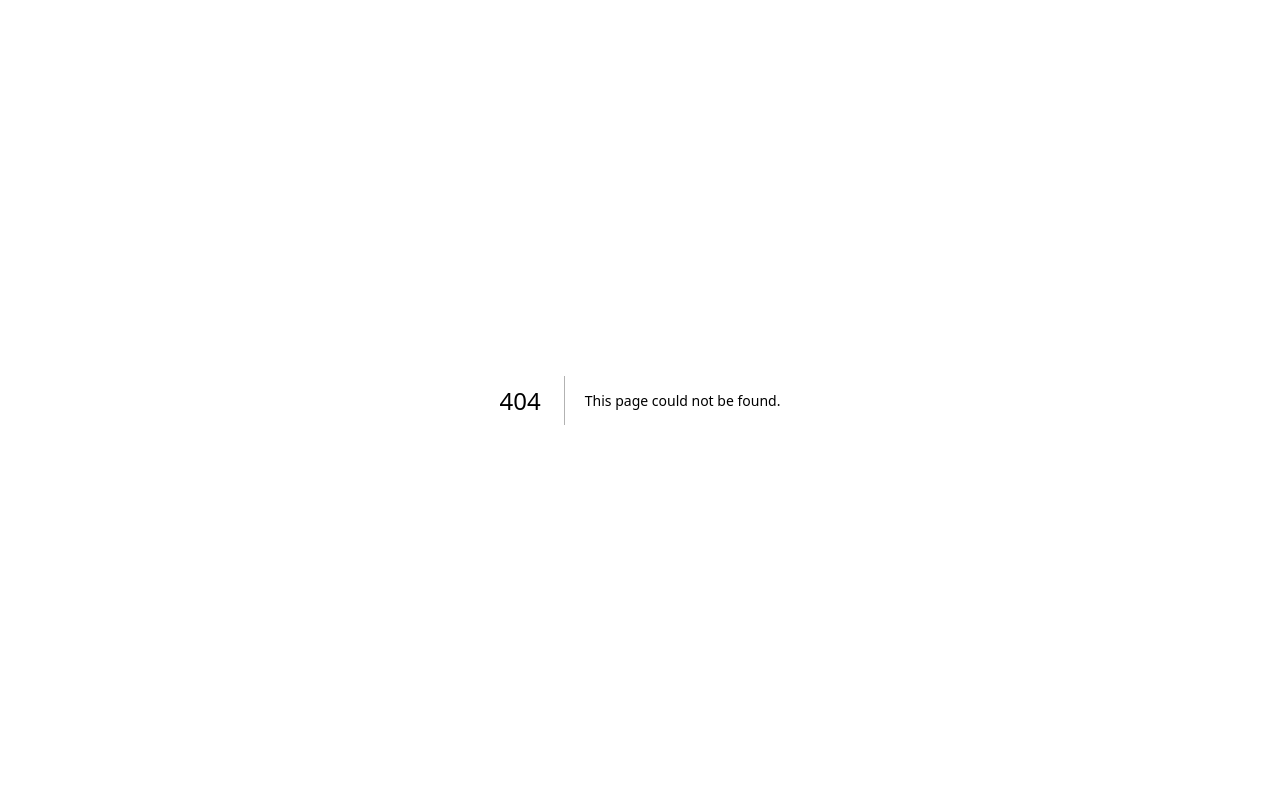
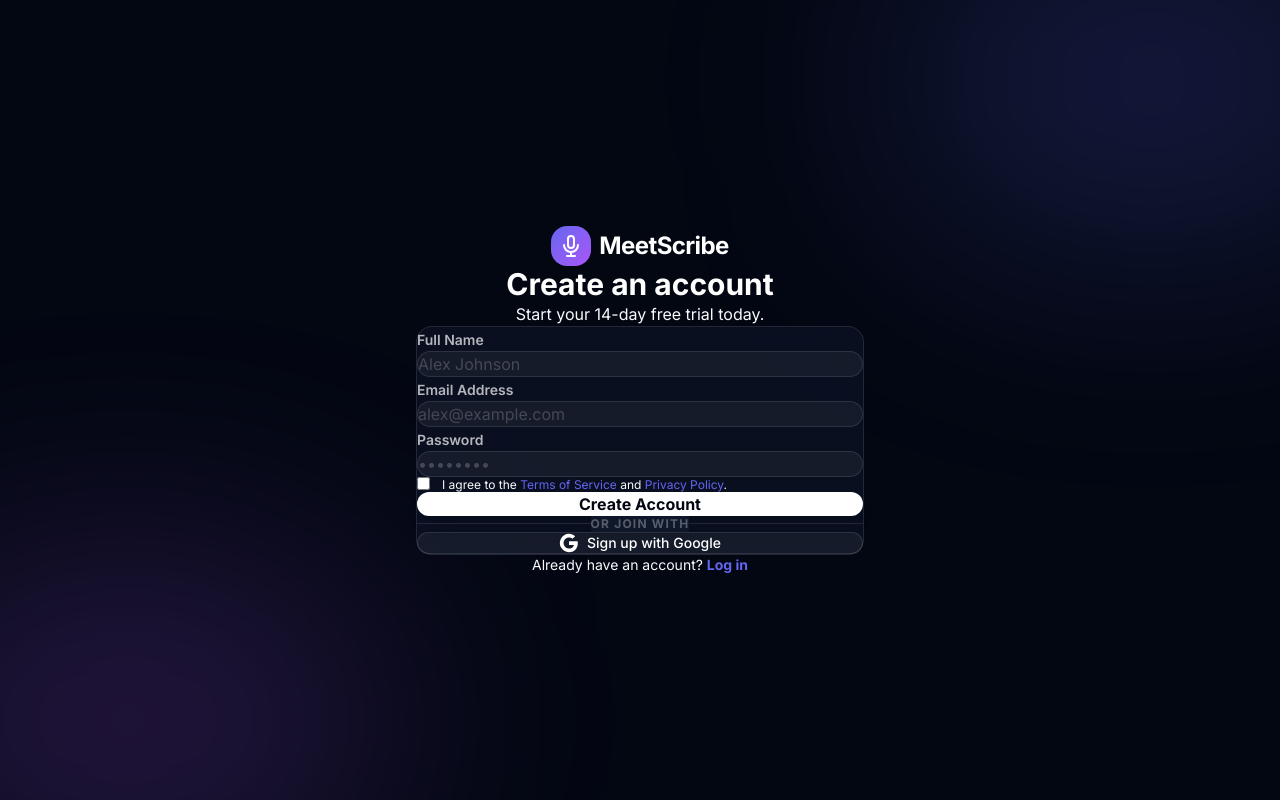
Before and after one commit to BYIRINGIRO-Samuel/Summora, a Next.js app: page /signup in a window 1280 px wide. Before the commit this address had no page. Built offline with nearby package versions, Linux system fonts and the light colour scheme.

Commit message:
feat: implement premium signup page

```diff
--- /dev/null
+++ b/app/signup/page.tsx
@@ -0,0 +1,104 @@
+"use client";
+
+import Link from "next/link";
+import { useState } from "react";
+
+export default function SignupPage() {
+  const [name, setName] = useState("");
+  const [email, setEmail] = useState("");
+  const [password, setPassword] = useState("");
+
+  return (
+    <div className="min-h-screen flex items-center justify-center relative p-6 overflow-hidden">
+      {/* Background Decor */}
+      <div className="absolute top-0 left-0 w-full h-full -z-10">
+        <div className="absolute top-[-10%] right-[-10%] w-[40%] h-[40%] bg-primary/20 rounded-full blur-[120px]" />
+        <div className="absolute bottom-[-10%] left-[-10%] w-[40%] h-[40%] bg-secondary/20 rounded-full blur-[120px]" />
+      </div>
+
+      <div className="w-full max-w-md">
+        <div className="text-center mb-10">
+          <Link href="/" className="inline-flex items-center gap-2 mb-8 group">
+            <div className="w-10 h-10 rounded-xl bg-gradient-to-br from-primary to-secondary flex items-center justify-center">
+              <svg className="w-6 h-6 text-white" fill="none" viewBox="0 0 24 24" stroke="currentColor">
+                <path strokeLinecap="round" strokeLinejoin="round" strokeWidth={2} d="M19 11a7 7 0 01-7 7m0 0a7 7 0 01-7-7m7 7v4m0 0H8m4 0h4m-4-8a3 3 0 01-3-3V5a3 3 0 116 0v6a3 3 0 01-3 3z" />
+              </svg>
+            </div>
+            <span className="text-2xl font-bold tracking-tight text-white group-hover:gradient-text transition-all duration-300">MeetScribe</span>
+          </Link>
+          <h1 className="text-3xl font-bold text-white mb-2">Create an account</h1>
+          <p className="text-text-muted">Start your 14-day free trial today.</p>
+        </div>
+
+        <div className="glass-card p-8 md:p-10">
+          <form className="space-y-5" onSubmit={(e) => e.preventDefault()}>
+            <div className="space-y-2">
+              <label className="text-sm font-semibold text-white/70 ml-1">Full Name</label>
+              <input
+                type="text"
+                value={name}
+                onChange={(e) => setName(e.target.value)}
+                placeholder="Alex Johnson"
+                className="w-full px-4 py-3 rounded-xl bg-white/5 border border-white/10 text-white placeholder:text-white/20 focus:border-primary focus:ring-1 focus:ring-primary outline-none transition-all"
+              />
+            </div>
+            <div className="space-y-2">
+              <label className="text-sm font-semibold text-white/70 ml-1">Email Address</label>
+              <input
+                type="email"
+                value={email}
+                onChange={(e) => setEmail(e.target.value)}
+                placeholder="alex@example.com"
+                className="w-full px-4 py-3 rounded-xl bg-white/5 border border-white/10 text-white placeholder:text-white/20 focus:border-primary focus:ring-1 focus:ring-primary outline-none transition-all"
+              />
+            </div>
+            <div className="space-y-2">
+              <label className="text-sm font-semibold text-white/70 ml-1">Password</label>
+              <input
+                type="password"
+                value={password}
+                onChange={(e) => setPassword(e.target.value)}
+                placeholder="••••••••"
+                className="w-full px-4 py-3 rounded-xl bg-white/5 border border-white/10 text-white placeholder:text-white/20 focus:border-primary focus:ring-1 focus:ring-primary outline-none transition-all"
+              />
+            </div>
+
+            <div className="flex items-start gap-3 py-2">
+              <input type="checkbox" className="mt-1 accent-primary" id="terms" required />
+              <label htmlFor="terms" className="text-xs text-text-muted leading-tight">
+                I agree to the <Link href="#" className="text-primary hover:underline">Terms of Service</Link> and <Link href="#" className="text-primary hover:underline">Privacy Policy</Link>.
+              </label>
+            </div>
+
+            <button className="w-full py-4 rounded-xl bg-white text-background font-bold hover:bg-gray-200 transition-all transform active:scale-[0.98] shadow-lg">
+              Create Account
+            </button>
+
+            <div className="relative py-2">
+              <div className="absolute inset-0 flex items-center">
+                 <div className="w-full border-t border-white/10"></div>
+              </div>
+              <div className="relative flex justify-center text-xs uppercase font-bold tracking-widest text-white/30">
+                 <span className="bg-[#0f172a] px-2">Or join with</span>
+              </div>
+            </div>
+
+            <button className="w-full flex items-center justify-center gap-2 py-3 rounded-xl bg-white/5 border border-white/10 hover:bg-white/10 transition-all text-white text-sm font-medium">
+              <svg className="w-5 h-5" viewBox="0 0 24 24">
+                <path fill="currentColor" d="M22.56 12.25c0-.78-.07-1.53-.2-2.25H12v4.26h5.92c-.26 1.37-1.04 2.53-2.21 3.31v2.77h3.57c2.08-1.92 3.28-4.74 3.28-8.09z" />
+                <path fill="currentColor" d="M12 23c2.97 0 5.46-.98 7.28-2.66l-3.57-2.77c-.98.66-2.23 1.06-3.71 1.06-2.86 0-5.29-1.93-6.16-4.53H2.18v2.84C3.99 20.53 7.7 23 12 23z" />
+                <path fill="currentColor" d="M5.84 14.09c-.22-.66-.35-1.36-.35-2.09s.13-1.43.35-2.09V7.07H2.18C1.43 8.55 1 10.22 1 12s.43 3.45 1.18 4.93l2.85-2.22.81-.62z" />
+                <path fill="currentColor" d="M12 5.38c1.62 0 3.06.56 4.21 1.64l3.15-3.15C17.45 2.09 14.97 1 12 1 7.7 1 3.99 3.47 2.18 7.07l3.66 2.84c.87-2.6 3.3-4.53 6.16-4.53z" />
+              </svg>
+              Sign up with Google
+            </button>
+          </form>
+        </div>
+
+        <p className="text-center mt-10 text-sm text-text-muted">
+          Already have an account? <Link href="/login" className="text-primary font-bold hover:underline">Log in</Link>
+        </p>
+      </div>
+    </div>
+  );
+}
```
